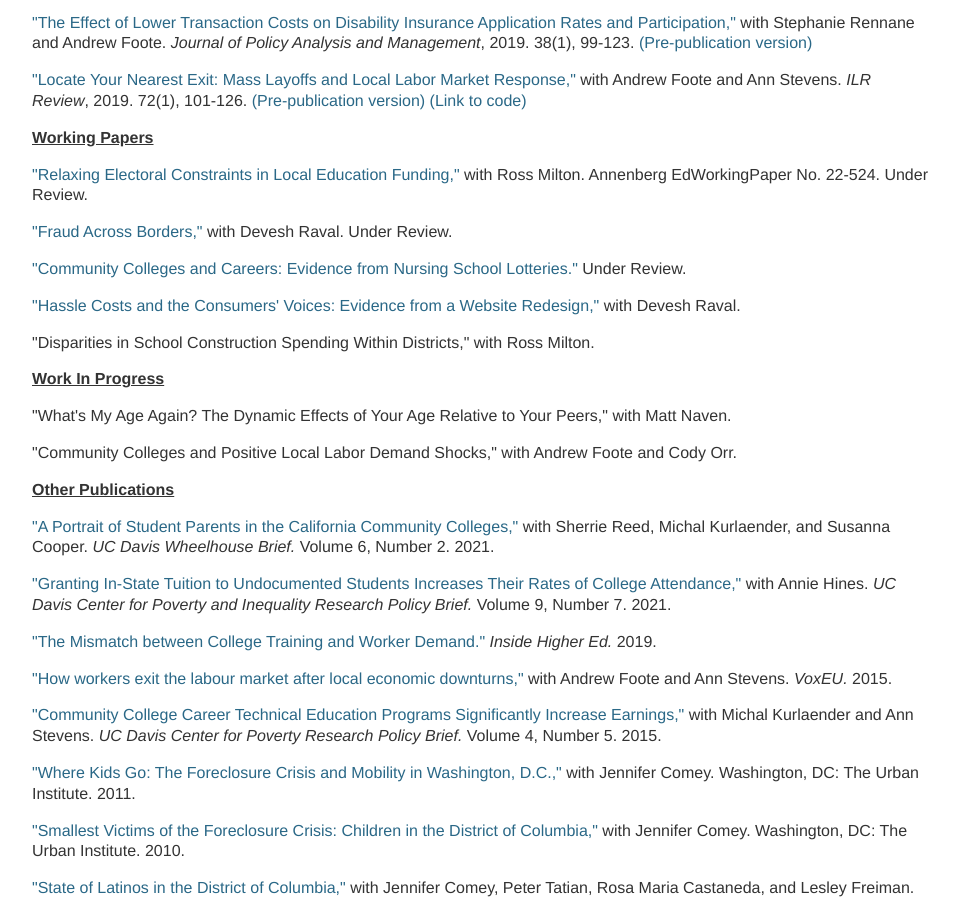
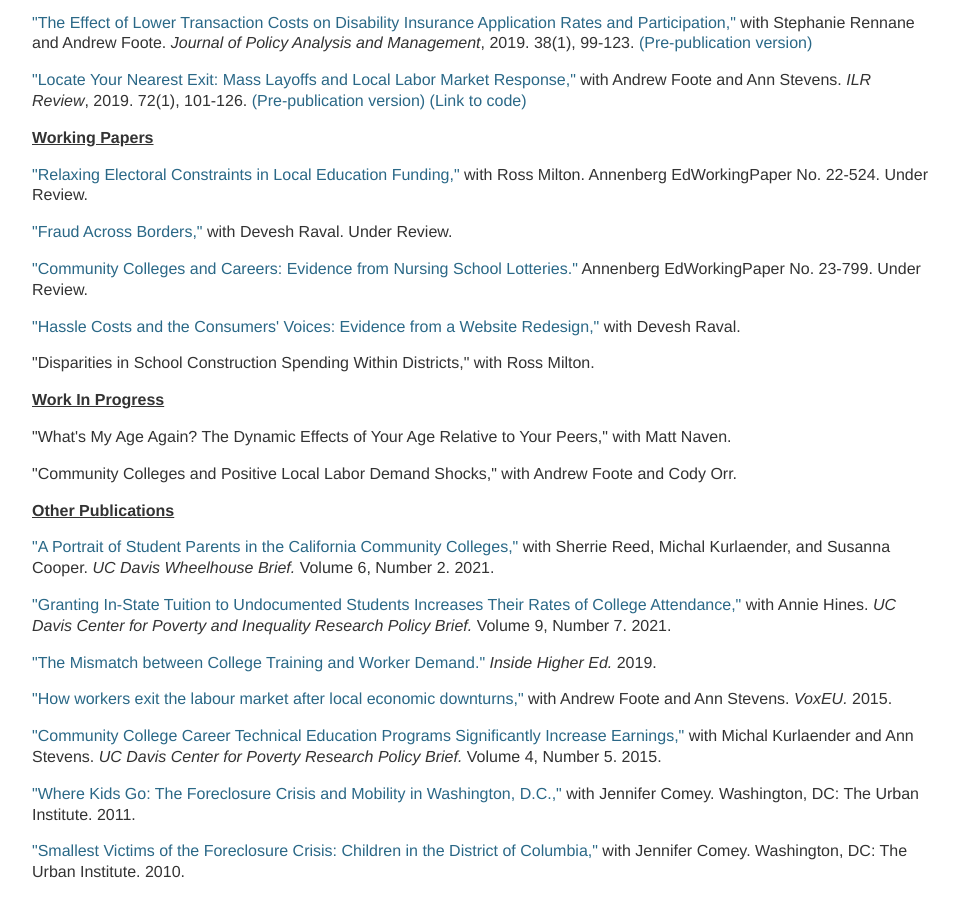
Before and after one commit to mzgrosz/mzgrosz.github.io, a Jekyll site: the page built from research/index.html, in a window 1280 px wide and 900 px high, scrolled down 622 px. Shown: the whole window, without its empty margins (160-1119 px from the left). Built offline with Jekyll 4.4.1, drawn with Linux system fonts in a browser that asks for light colours.

Commit message:
Update index.html

```diff
--- a/research/index.html
+++ b/research/index.html
@@ -70,7 +70,7 @@ title: Michel Grosz
 
 <p><a href="https://papers.ssrn.com/sol3/papers.cfm?abstract_id=4076428">&quot;Fraud Across Borders,&quot;</a> with Devesh Raval. Under Review.</p>
 
-<p><a href="https://edworkingpapers.com/ai23-799">&quot;Community Colleges and Careers: Evidence from Nursing School Lotteries.&quot;</a> Under Review. </p>
+<p><a href="https://edworkingpapers.com/ai23-799">&quot;Community Colleges and Careers: Evidence from Nursing School Lotteries.&quot;</a> Annenberg EdWorkingPaper No. 23-799. Under Review. </p>
 
 <p><a href="https://mzgrosz.github.io/research/gr_website_draft_230411.pdf">&quot;Hassle Costs and the Consumers' Voices: Evidence from a Website Redesign,&quot;</a> with Devesh Raval.</p>
 
```
